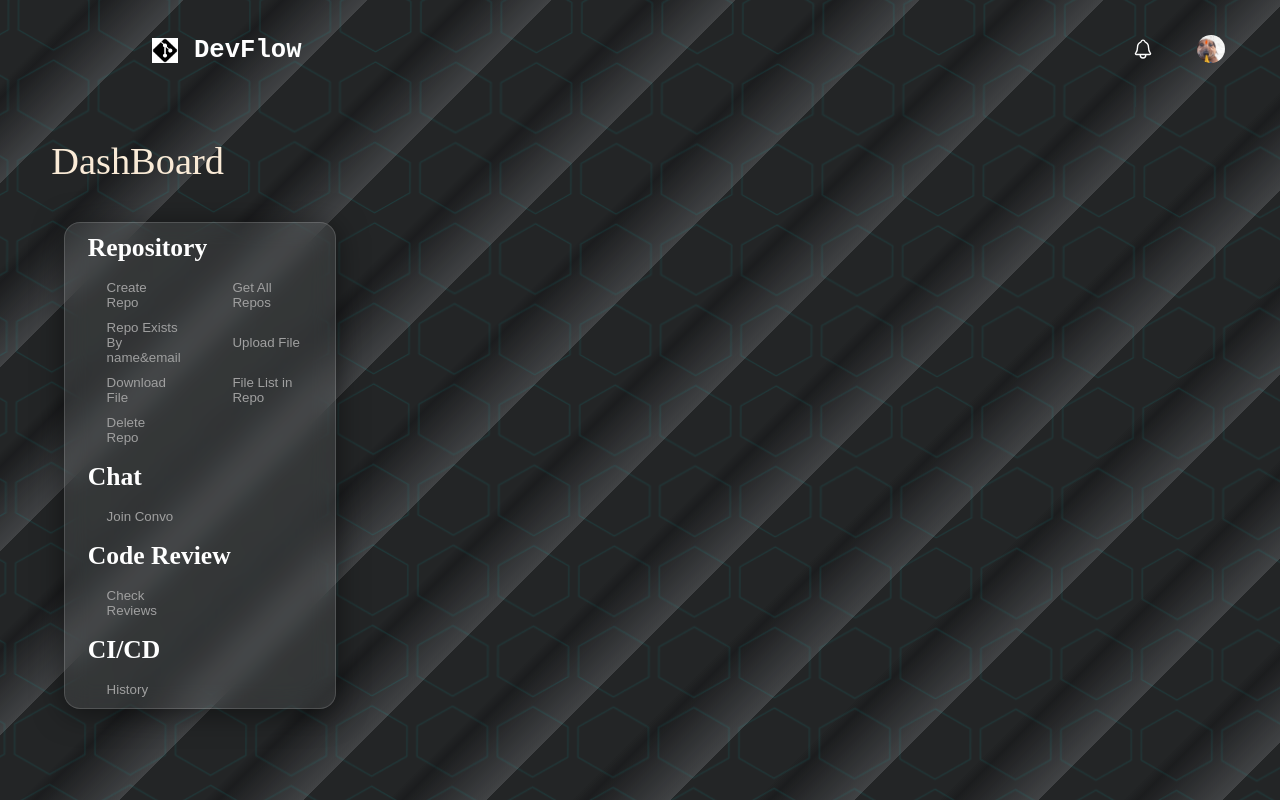
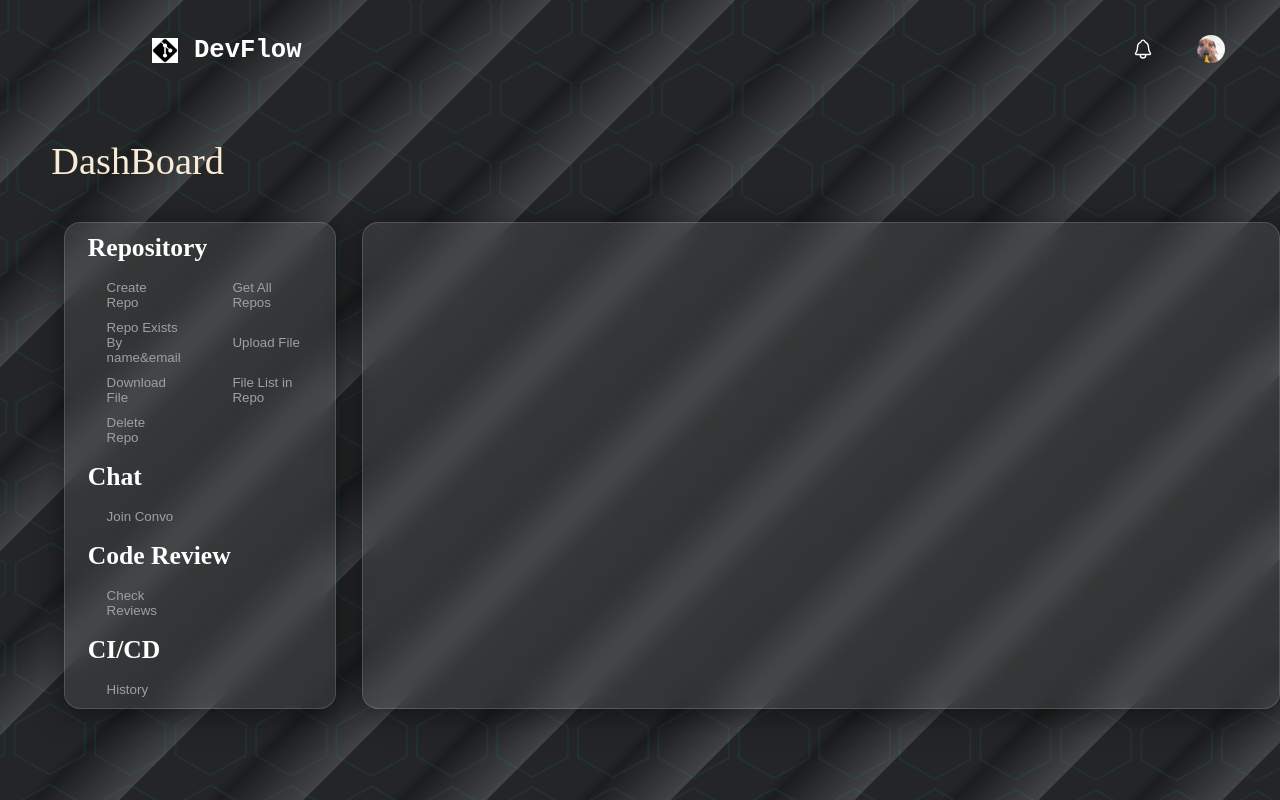
Before and after one commit to Arpan25AK/DevFlow-Web, a React (Vite) app: page /dashboard in a window 1280 px wide. Built offline with nearby package versions, Linux system fonts and the light colour scheme.

Commit message:
created the main box to show the top repos of the user

```diff
--- a/src/pages/Dashboard/Dashboard.module.css
+++ b/src/pages/Dashboard/Dashboard.module.css
@@ -117,6 +117,12 @@
     font-size: 3vw;
 }
 
+.rowbox{
+    display: flex;
+    flex-direction: row;
+    gap: 2vw;
+}
+
 .glassBox {
     width: 250px;
     padding: 10px;
@@ -130,6 +136,20 @@
     flex-direction: column;
     gap: 16px;
     margin-left: 5vw;
+}
+
+.mainbox{
+    flex: 1;
+    padding: 20px;
+    background: rgba(255, 255, 255, 0.08);
+    backdrop-filter: blur(12px);
+    -webkit-backdrop-filter: blur(12px);
+    border: 1px solid rgba(255, 255, 255, 0.15);
+    border-radius: 16px;
+    box-shadow: 0 4px 30px rgba(0, 0, 0, 0.5);
+    display: flex;
+    flex-direction: column;
+    gap: 16px;
 }
 
 .block_main{
--- a/src/pages/Dashboard/index.jsx
+++ b/src/pages/Dashboard/index.jsx
@@ -36,6 +36,8 @@ function Dashboard() {
 
             <p className={styles.header}>DashBoard</p>
 
+        <div className={styles.rowbox}>
+
             <div className={styles.glassBox}>
                 <span className={styles.block_main}>Repository</span>
                 <div className={styles.btn_block}>
@@ -62,8 +64,15 @@ function Dashboard() {
                     <div className={styles.btn_block}>
                         <button className={styles.block_side} >History</button>
                     </div>
+            </div>
+
+            <div className={styles.mainbox}>
 
             </div>
+
+        </div>
+
+
 
         </div>
 
```
